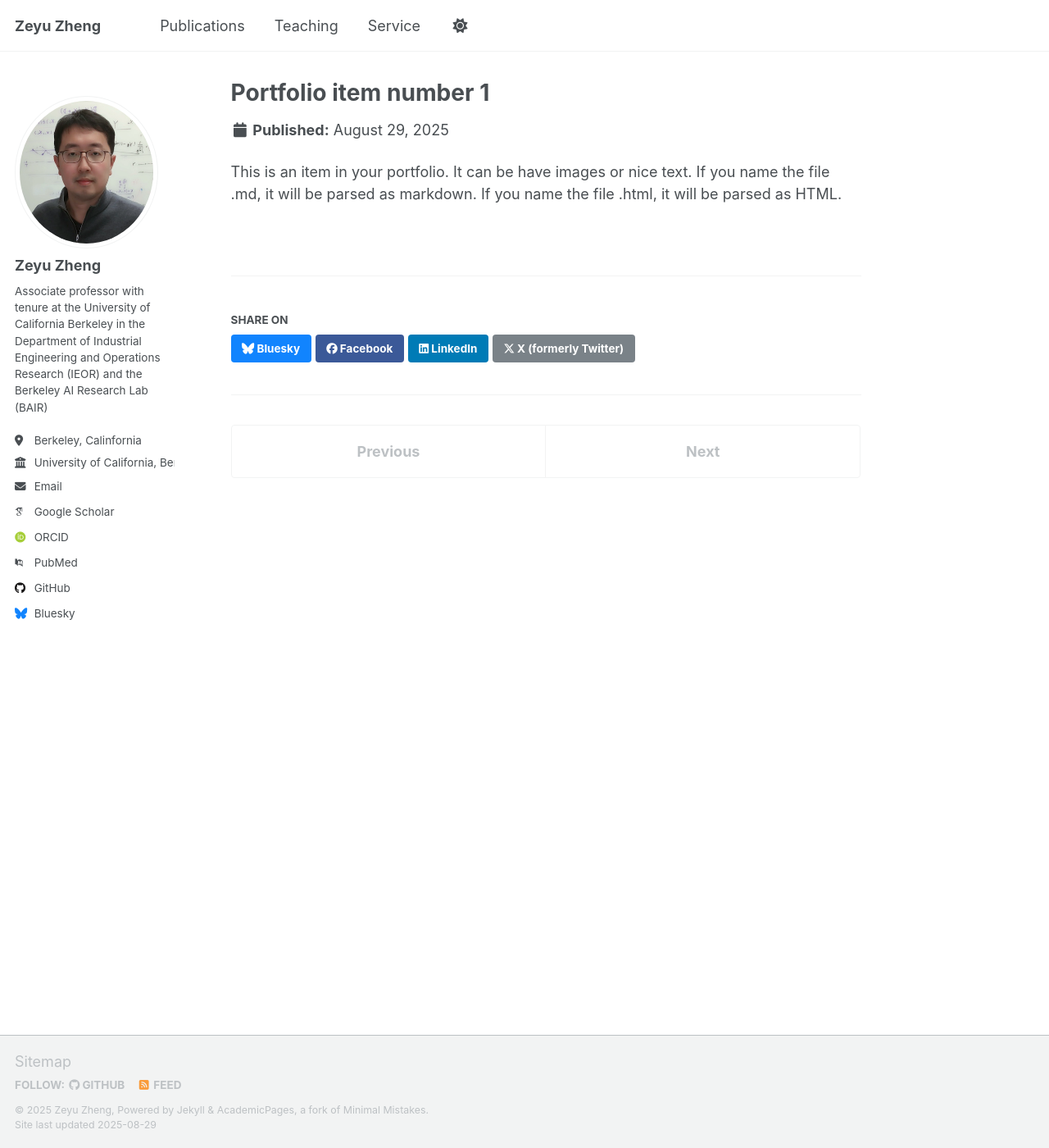
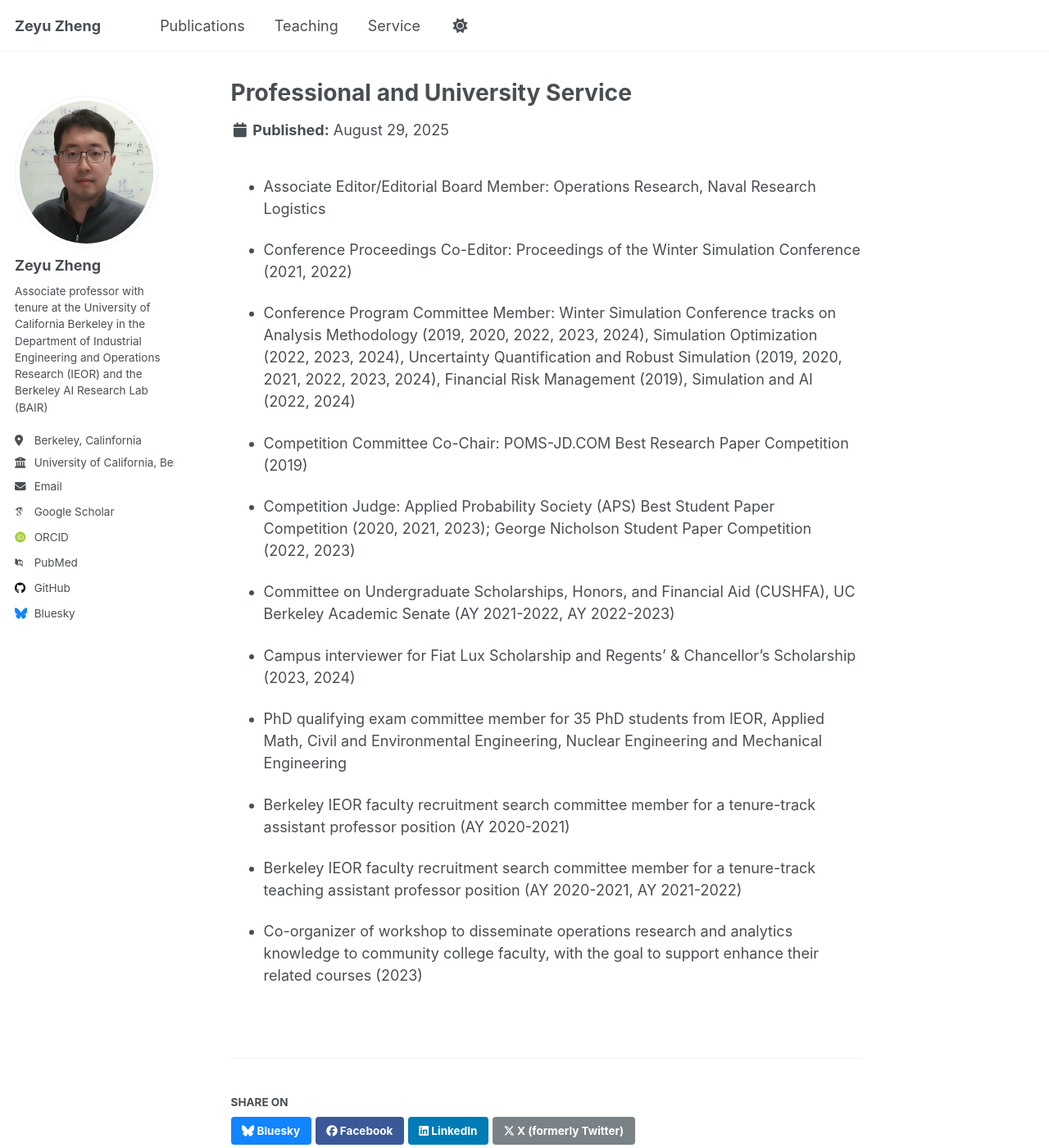
Before and after one commit to zheng80/zheng80.github.io, a Jekyll site: the page built from _portfolio/portfolio-1.md, in a window 1280 px wide and 1400 px high. Shown: the whole window at 82% size. Built offline with Jekyll 4.4.1, drawn with Linux system fonts in a browser that asks for light colours; some web fonts are replaced; a script that is not in the unit is left out.

Commit message:
Update portfolio-1.md

```diff
--- a/_portfolio/portfolio-1.md
+++ b/_portfolio/portfolio-1.md
@@ -1,7 +1,25 @@
 ---
-title: "Portfolio item number 1"
-excerpt: "Short description of portfolio item number 1<br/><img src='/images/500x300.png'>"
-collection: portfolio
+title: "Professional and University Service"
 ---
 
-This is an item in your portfolio. It can be have images or nice text. If you name the file .md, it will be parsed as markdown. If you name the file .html, it will be parsed as HTML.
++ Associate Editor/Editorial Board Member: Operations Research, Naval Research Logistics
+
++ Conference Proceedings Co-Editor: Proceedings of the Winter Simulation Conference (2021, 2022)
+
++ Conference Program Committee Member: Winter Simulation Conference tracks on Analysis Methodology (2019, 2020, 2022, 2023, 2024), Simulation Optimization (2022, 2023, 2024), Uncertainty Quantification and Robust Simulation (2019, 2020, 2021, 2022, 2023, 2024), Financial Risk Management (2019), Simulation and AI (2022, 2024)
+
++ Competition Committee Co-Chair: POMS-JD.COM Best Research Paper Competition (2019)
+
++ Competition Judge: Applied Probability Society (APS) Best Student Paper Competition (2020, 2021, 2023); George Nicholson Student Paper Competition (2022, 2023)
+
++ Committee on Undergraduate Scholarships, Honors, and Financial Aid (CUSHFA), UC Berkeley Academic Senate (AY 2021-2022, AY 2022-2023)
+
++ Campus interviewer for Fiat Lux Scholarship and Regents' & Chancellor's Scholarship (2023, 2024)
+
++ PhD qualifying exam committee member for 35 PhD students from IEOR, Applied Math, Civil and Environmental Engineering, Nuclear Engineering and Mechanical Engineering
+
++ Berkeley IEOR faculty recruitment search committee member for a tenure-track assistant professor position (AY 2020-2021)
+
++ Berkeley IEOR faculty recruitment search committee member for a tenure-track teaching assistant professor position (AY 2020-2021, AY 2021-2022)
+
++ Co-organizer of workshop to disseminate operations research and analytics knowledge to community college faculty, with the goal to support enhance their related courses (2023)
```
